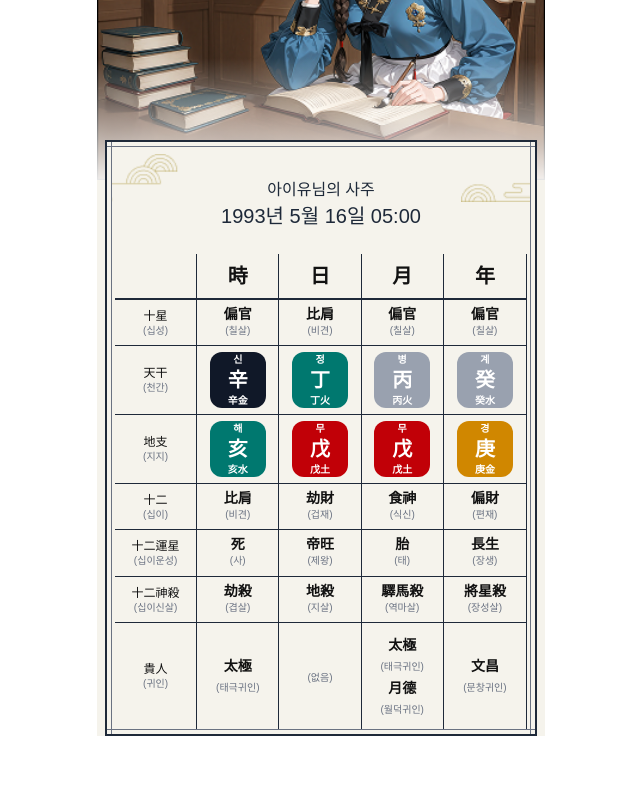
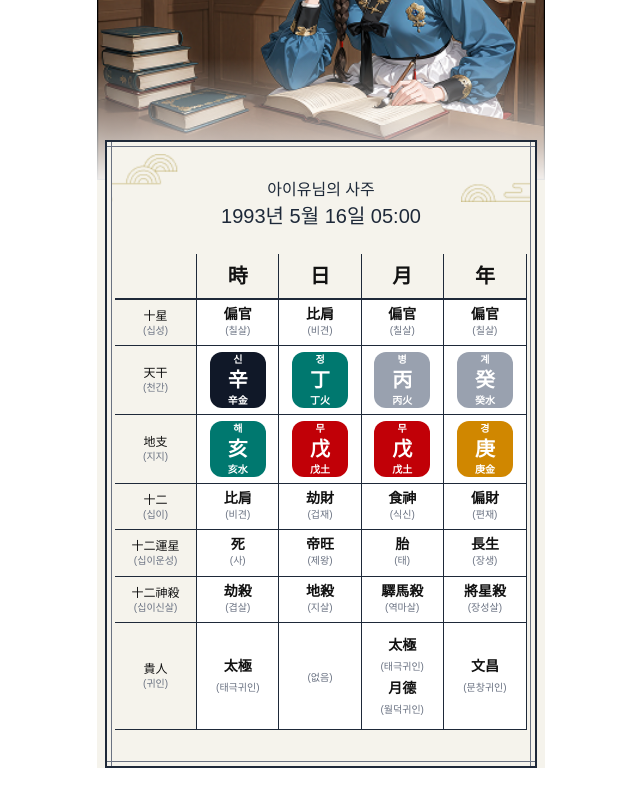
Before and after one commit to Gryffindor0ne/fortune, a Next.js app: page / in a window 1280 px wide. Shown: the part 1200-2000 px from the top of the page, without its empty margins (319-959 px from the left). Before the commit the page ends 1968 px from the top, so only its background shows below. Built offline with nearby package versions, Linux system fonts and the light colour scheme; a web font is replaced by a local one.

Commit message:
Rafactor: 사주팔자 표 배경색 수정

```diff
--- a/components/SajuChart.tsx
+++ b/components/SajuChart.tsx
@@ -76,7 +76,7 @@ const SajuChart = () => {
   return (
     <div className="w-full px-1">
       {/* 메인 테이블 */}
-      <div className="overflow-x-auto">
+      <div className="overflow-x-auto pb-8">
         <div className="min-w-[340px] border-r border-b border-gray-800">
           {/* 헤더 행 */}
           <div className="grid grid-cols-5 border-b-2 border-gray-800">
@@ -102,7 +102,7 @@ const SajuChart = () => {
             {sajuData.tenStars.map((star, index) => (
               <div
                 key={`star-${index}`}
-                className="border-r last:border-r-0 border-gray-800 p-1 text-center text-xs"
+                className="border-r last:border-r-0 border-gray-800 p-1 text-center text-xs bg-white"
               >
                 <div className="text-sm font-bold hanja-font">{star.main}</div>
                 <div className="text-[10px] text-gray-500">{star.sub}</div>
@@ -121,7 +121,7 @@ const SajuChart = () => {
             {sajuData.heavenlyStems.map((stem, index) => (
               <div
                 key={`stem-${index}`}
-                className="border-r last:border-r-0 border-gray-800 p-1.5 flex justify-center"
+                className="border-r last:border-r-0 border-gray-800 p-1.5 flex justify-center bg-white"
               >
                 <div
                   className={`w-14 h-14 ${stem.color} text-white flex flex-col items-center justify-center font-bold rounded-xl relative`}
@@ -153,7 +153,7 @@ const SajuChart = () => {
             {sajuData.earthlyBranches.map((branch, index) => (
               <div
                 key={`branch-${index}`}
-                className="border-r last:border-r-0 border-gray-800 p-1.5 flex justify-center"
+                className="border-r last:border-r-0 border-gray-800 p-1.5 flex justify-center  bg-white"
               >
                 <div
                   className={`w-14 h-14 ${branch.color} text-white flex flex-col items-center justify-center font-bold rounded-xl relative`}
@@ -185,7 +185,7 @@ const SajuChart = () => {
             {sajuData.twelveLabels.map((label, index) => (
               <div
                 key={`twelve-label-${index}`}
-                className="border-r last:border-r-0 border-gray-800 p-1 text-center text-xs"
+                className="border-r last:border-r-0 border-gray-800 p-1 text-center text-xs  bg-white"
               >
                 <div className="text-sm font-bold hanja-font">{label.main}</div>
                 <div className="text-gray-500 text-[10px]">{label.sub}</div>
@@ -204,7 +204,7 @@ const SajuChart = () => {
             {sajuData.twelveDetails.map((detail, index) => (
               <div
                 key={`twelve-label-${index}`}
-                className="border-r last:border-r-0 border-gray-800 p-1 text-center text-xs"
+                className="border-r last:border-r-0 border-gray-800 p-1 text-center text-xs  bg-white"
               >
                 <div className="text-sm font-bold hanja-font">
                   {detail.main}
@@ -225,7 +225,7 @@ const SajuChart = () => {
             {sajuData.spirits.map((spirit, index) => (
               <div
                 key={`twelve-label-${index}`}
-                className="border-r last:border-r-0 border-gray-800 p-1 text-center text-xs"
+                className="border-r last:border-r-0 border-gray-800 p-1 text-center text-xs  bg-white"
               >
                 <div className="text-sm font-bold hanja-font">
                   {spirit.main}
@@ -248,7 +248,7 @@ const SajuChart = () => {
             {sajuData.nobles.map((noble, index) => (
               <div
                 key={`noble-${index}`}
-                className="border-r last:border-r-0 border-gray-800 p-1 sm:p-3 min-h-16 flex flex-col justify-center"
+                className="border-r last:border-r-0 border-gray-800 p-1 sm:p-3 min-h-16 flex flex-col justify-center  bg-white"
               >
                 <div className="text-center space-y-1">
                   <div className="text-xs sm:text-sm font-bold hanja-font">
```
